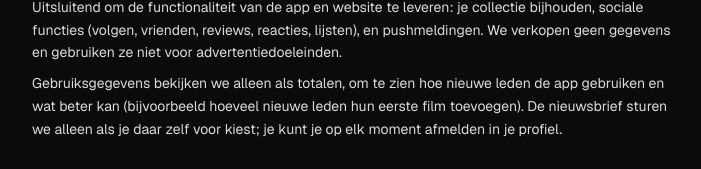
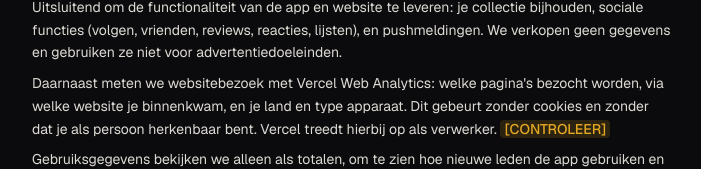
Before and after one commit to dende1234/filmvault-web, a Next.js app: page /privacy in a window 1280 px wide. Shown: the part 635-804 px from the top of the page, without its empty margins (288-989 px from the left). Built offline with nearby package versions, Linux system fonts and the light colour scheme; no server answers.

Commit message:
feat: integrate Vercel Web Analytics for tracking page visits and user engagement

```diff
--- a/app/layout.tsx
+++ b/app/layout.tsx
@@ -1,6 +1,7 @@
 import type { Metadata } from "next";
 import { Fraunces, Geist, Geist_Mono } from "next/font/google";
 import { Toaster } from "sonner";
+import { Analytics } from "@vercel/analytics/next";
 import { getLocale, getThemePreference } from "@/lib/preferences";
 import { getDictionary } from "@/lib/i18n/dictionary";
 import { LocaleProvider } from "@/lib/i18n/locale-provider";
@@ -64,6 +65,9 @@ export default async function RootLayout({
         <LocaleProvider dict={dict} locale={locale}>
           {children}
           <Toaster richColors position="top-center" />
+          {/* Cookieless page-view stats (Vercel Web Analytics); only sends
+              data when deployed on Vercel with Analytics enabled. */}
+          <Analytics />
         </LocaleProvider>
       </body>
     </html>
--- a/app/privacy/page.tsx
+++ b/app/privacy/page.tsx
@@ -43,6 +43,11 @@ function Dutch() {
         Uitsluitend om de functionaliteit van de app en website te leveren: je collectie bijhouden, sociale functies
         (volgen, vrienden, reviews, reacties, lijsten), en pushmeldingen. We verkopen geen gegevens en gebruiken ze
         niet voor advertentiedoeleinden.
+      </p>
+      <p>
+        Daarnaast meten we websitebezoek met Vercel Web Analytics: welke pagina&apos;s bezocht worden, via welke
+        website je binnenkwam, en je land en type apparaat. Dit gebeurt zonder cookies en zonder dat je als persoon
+        herkenbaar bent. Vercel treedt hierbij op als verwerker. <mark>[CONTROLEER]</mark>
       </p>
       <p>
         Gebruiksgegevens bekijken we alleen als totalen, om te zien hoe nieuwe leden de app gebruiken en wat beter
@@ -129,6 +134,11 @@ function English() {
         it for advertising purposes.
       </p>
       <p>
+        We also measure website visits with Vercel Web Analytics: which pages are visited, which website you came
+        from, and your country and device type. This happens without cookies and without identifying you as a
+        person. Vercel acts as a processor for this. <mark>[CHECK]</mark>
+      </p>
+      <p>
         We only look at usage data as totals, to understand how new members use the app and what can be improved
         (for example how many new members add their first film). We only send the newsletter if you choose to
         receive it; you can unsubscribe at any time in your profile.
--- a/middleware.ts
+++ b/middleware.ts
@@ -6,5 +6,5 @@ export async function middleware(request: NextRequest) {
 }
 
 export const config = {
-  matcher: ["/((?!_next/static|_next/image|favicon.ico|icon|apple-icon|robots.txt|sitemap.xml|api/tmdb|.*\\.(?:svg|png|jpg|jpeg|webp)$).*)"],
+  matcher: ["/((?!_next/static|_next/image|_vercel|favicon.ico|icon|apple-icon|robots.txt|sitemap.xml|api/tmdb|.*\\.(?:svg|png|jpg|jpeg|webp)$).*)"],
 };
--- a/package.json
+++ b/package.json
@@ -18,6 +18,7 @@
     "@radix-ui/react-tabs": "^1.1.21",
     "@supabase/ssr": "^0.12.3",
     "@supabase/supabase-js": "^2.110.9",
+    "@vercel/analytics": "^2.0.1",
     "class-variance-authority": "^0.7.1",
     "clsx": "^2.1.1",
     "lucide-react": "^1.27.0",
```
Also changed, not shown: 1 other file (tests, documents, lock files or other folders).
